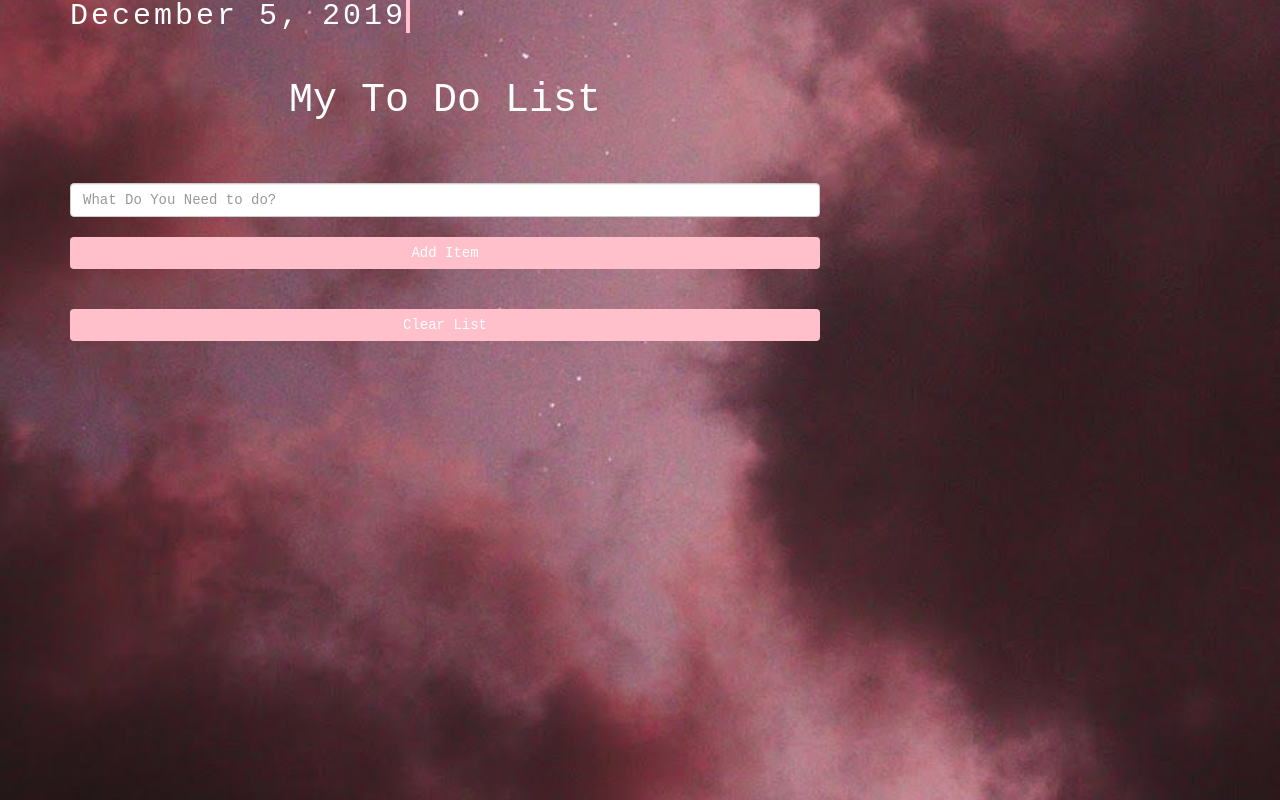
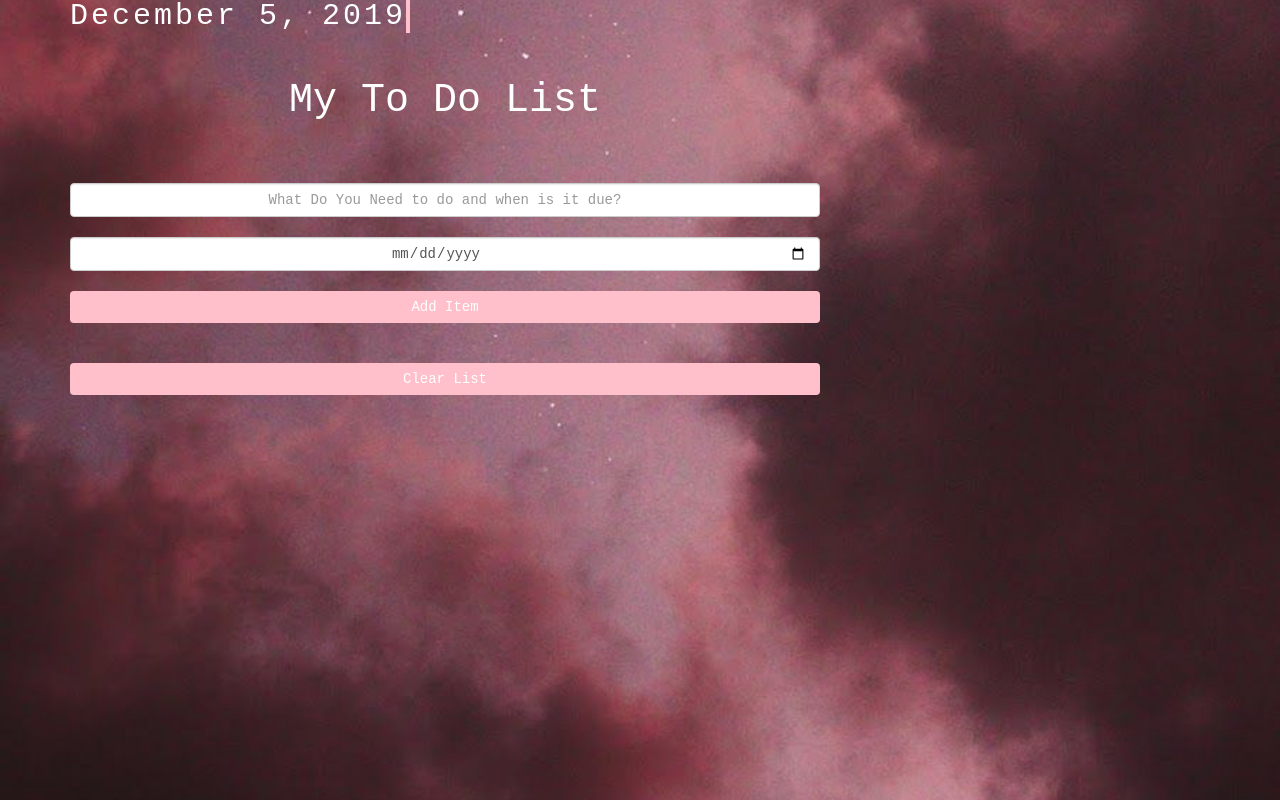
Before and after one commit to JasmineBreeze/ReactToDoApp, a React (Create React App) app: page / in a window 1280 px wide. Built offline with nearby package versions, Linux system fonts and the light colour scheme.

Commit message:
Added date input and functions

```diff
--- a/src/App.css
+++ b/src/App.css
@@ -9,6 +9,10 @@ body {
     background-size: cover;
     font-family: monospace;
 
+}
+
+.form-control {
+    text-align: center;
 }
 
 .flex-container {
--- a/src/App.js
+++ b/src/App.js
@@ -7,18 +7,26 @@ import ToDoList from './Components/ToDoList';
 import uuid from 'uuid';
 
 
+
 class App extends Component {
   state = {
     items: [],
     id: uuid(),
     item: '',
-    edit: false
+    dateDue: '',
+    edit: false,
 
   }
 
-  handleChange = (e) => {
+  handleItemChange = (e) => {
     this.setState({
       item: e.target.value
+    })
+  }
+
+  handleDateChange = (e) => {
+    this.setState({
+      dateDue: e.target.value
     })
   }
 
@@ -27,8 +35,8 @@ class App extends Component {
 
     const newItem = {
       id: this.state.id,
-      title: this.state.item
-
+      title: this.state.item,
+      date: this.state.dateDue,
     }
 
     const updatedItems = [...this.state.items, newItem];
@@ -36,8 +44,9 @@ class App extends Component {
     this.setState({
       items: updatedItems,
       item: '',
+      dateDue: '',
       id: uuid(),
-      editItem: false
+      editItem: false,
     });
 
 
@@ -65,10 +74,12 @@ class App extends Component {
       items: filteredItems,
       item: selectedItem.title,
       editItem: true,
-      id: id
+      id: id,
+      dateDue: '',
 
     });
   }
+
 
   render() {
     return (
@@ -80,7 +91,9 @@ class App extends Component {
               <h1 className="text-center">My To Do List</h1><br></br>
               <Todoinput
                 item={this.state.item}
-                handleChange={this.handleChange}
+                dateDue={this.state.dateDue}
+                handleChange={this.handleItemChange}
+                handleDate={this.handleDateChange}
                 handleSubmit={this.handleSubmit}
                 editItem={this.state.editItem}
               />
--- a/src/Components/ToDoItem.js
+++ b/src/Components/ToDoItem.js
@@ -14,19 +14,22 @@ export default class ToDoItem
           }
 
     render() {
-        const { title, handleDelete, handleEdit } = this.props
+        const { title, date, handleDelete, handleEdit } = this.props
         return (
             <div className="row">
-                <div className="col-6 col-sm-6 col-xs-6">
+                <div className="col-5 col-sm-5 col-xs-5">
                     <p style={{background: this.state.color}} className="list-group-item">{title}</p>
                 </div>
-                <div className="buttons col-2 col-sm-2 col-xs-2">
+                <div className="col-4 col-sm-4 col-xs-4">
+                    <p style={{background: this.state.color}} className="list-group-item">{date}</p>
+                </div>
+                <div className="buttons col-1 col-sm-1 col-xs-1">
                     <button onClick={handleEdit} type="button">Edit
                 </button>  </div>
-                <div className="buttons col-2 col-sm-2 col-xs-2" >
+                <div className="buttons col-1 col-sm-1 col-xs-1" >
                     <button onClick={this.changeColor} type="button">Done</button>
                 </div>
-                <div className="buttons col-2 col-sm-2 col-xs-2" >
+                <div className="buttons col-1 col-sm-1 col-xs-1" >
                     <button onClick={handleDelete} type="button">Delete</button>
                 </div>
 
--- a/src/Components/ToDoList.js
+++ b/src/Components/ToDoList.js
@@ -5,13 +5,14 @@ import ToDoItem from './ToDoItem';
 export default class ToDoList
     extends Component {
     render() {
-        const { items, clearList, handleDelete, handleEdit } = this.props;
+        const { items,  clearList, handleDelete, handleEdit } = this.props;
         return (
             <ul className="list-group my-5">
                 {items.map(item => {
                     return <ToDoItem
                         key={item.id}
                         title={item.title}
+                        date={item.date}
                         handleDelete={() => handleDelete(item.id)}
                         handleEdit={() => handleEdit(item.id)}
                     />
--- a/src/Components/Todoinput.js
+++ b/src/Components/Todoinput.js
@@ -3,18 +3,19 @@ import React, { Component } from "react"
 
 export default class Todoinput
     extends Component {
+
     render() {
-        const { item, handleChange, handleSubmit, editItem } = this.props
+        const { item, handleChange, dateDue, handleDate, handleSubmit, editItem } = this.props
         return (
             <div>
-                <form onSubmit={handleSubmit}>
-                    <input type="text" className="form-control" placeholder="What Do You Need to do?" value={item} onChange={handleChange} />
-                    <br></br>
-                    <button type="submit" className="btn btn-block">
-                        {editItem ? 'Edit Item' : "Add Item"}
-                    </button>
-                    <br></br>
-                </form>
+                <input type="text" className="form-control" placeholder="What Do You Need to do and when is it due?" value={item} onChange={handleChange} />
+                <br></br>
+                        <input type="date" className="form-control" value={dateDue} onChange={handleDate} />
+                <br></br>
+                <button type="submit" className="btn btn-block" onClick={handleSubmit}>
+                    {editItem ? 'Edit Item' : "Add Item"}
+                </button>
+                <br></br>
             </div>
 
         )
```
